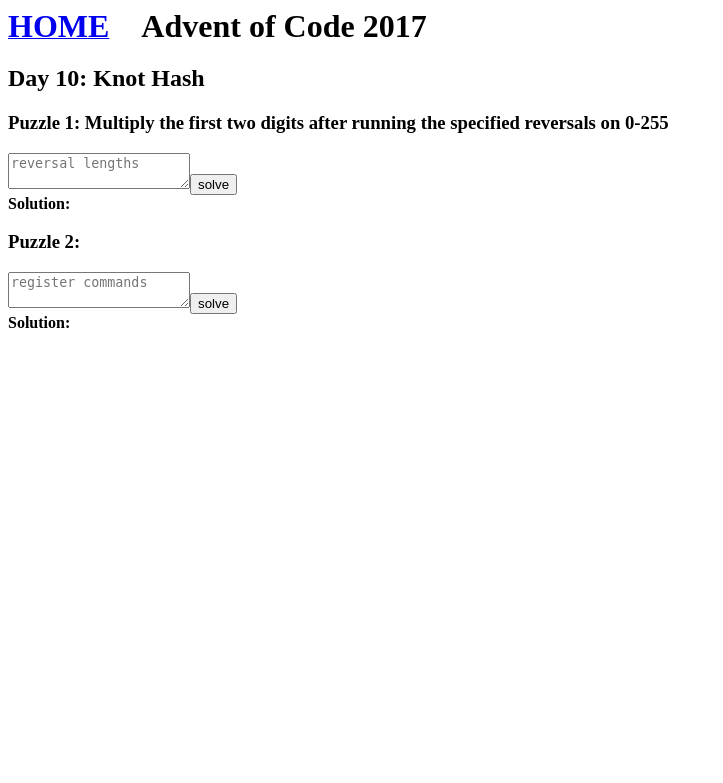
After one commit to tristan-orourke/Advent-of-Code-2017, a PHP site: page /day10.php in a window 1280 px wide. The commit adds this page. Shown: the top 783 px of the page, without its empty margins (0-723 px from the left). Run offline with PHP 8.4, Linux system fonts and the light colour scheme.

Commit message:
day 10 stub classes

```diff
--- /dev/null
+++ b/day10.php
@@ -0,0 +1,32 @@
+<head>
+    <title>AoC: Day 10</title>
+    <meta name="author" content="Tristan O'Rourke" />
+    <meta name="description" content="Advent of Code 2017 Day 10 Solution" />
+    <link rel="stylesheet" type="text/css" href="./css/style.css"/>
+    <script type="text/javascript" src="./js/KnotHashAPI.js"></script>
+</head>
+
+<body>
+    <?php
+        require("header.php");
+    ?>
+    <h2>Day 10: Knot Hash</h2>
+    <?php
+        require_once("puzzleSolverTemplates.php");
+        echo_puzzle_form('puzzle-1',
+                         'Puzzle 1: Multiply the first two digits after running the specified reversals on 0-255',
+                         'form-1',
+                         'input-1',
+                         'reversal lengths',
+                         'solution-1');
+        echo_js_tying_form_to_function('input-1', 'form-1', 'solution-1', 'KnotHashAPI.multiplyFirstTwoDigitsResultingFromKnotHash');
+
+        echo_puzzle_form('puzzle-2',
+                         'Puzzle 2:',
+                         'form-2',
+                         'input-2',
+                         'register commands',
+                         'solution-2');
+        echo_js_tying_form_to_function('input-2', 'form-2', 'solution-2', 'StreamProcessingAPI.countNonCanceledGarbageCharacters');
+    ?>
+</body>
--- a/index.php
+++ b/index.php
@@ -37,5 +37,8 @@
         <li>
             <a id="day9-link" href="day9.php">Day 9: Stream Processor</a>
         </li>
+        <li>
+            <a id="day10-link" href="day10.php">Day 10: Knot Hash</a>
+        </li>
     </ul>
 </body>
--- /dev/null
+++ b/js/KnotHashAPI.js
@@ -0,0 +1,5 @@
+var KnotHashAPI = {};
+
+KnotHash.multiplyFirstTwoDigitsResultingFromKnotHash = function(lengths) {
+
+}
```
